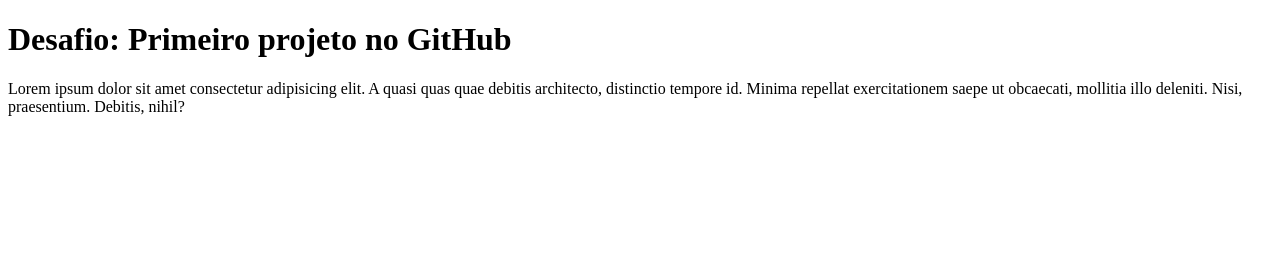
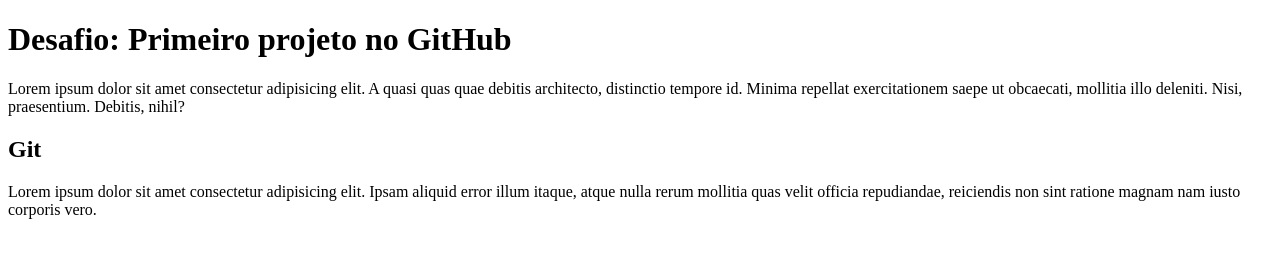
Before and after one commit to joaovictorcmd/desafioPrimeiroProjeto, a plain HTML site: page index.html in a window 1280 px wide. Drawn offline with Linux system fonts and the light colour scheme.

Commit message:
Parágrafo 'Git' adicionado

```diff
--- a/index.html
+++ b/index.html
@@ -17,6 +17,11 @@
         id. Minima repellat exercitationem saepe ut obcaecati, mollitia illo deleniti. Nisi, praesentium. Debitis,
         nihil?
     </p>
+    <h2>Git</h2>
+    <p>
+        Lorem ipsum dolor sit amet consectetur adipisicing elit. Ipsam aliquid error illum itaque, atque nulla rerum
+        mollitia quas velit officia repudiandae, reiciendis non sint ratione magnam nam iusto corporis vero.
+    </p>
 
 </body>
 
```
